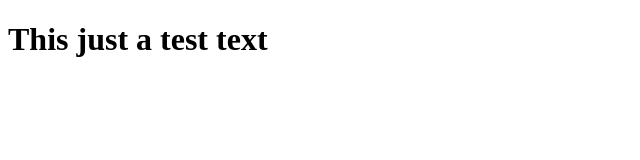
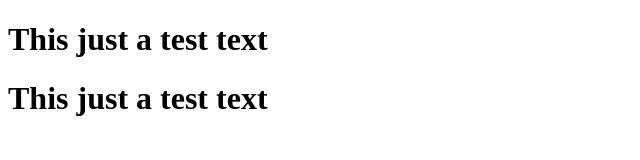
Before and after one commit to mohammad-hossein-cholaki/small-Project, a plain HTML site: page index.html in a window 1280 px wide. Shown: the whole page, without its empty margins (0-640 px from the left). Drawn offline with Linux system fonts and the light colour scheme.

Commit message:
small change

```diff
--- a/index.html
+++ b/index.html
@@ -9,6 +9,7 @@
 <body>
 
     <h1>This just a test text</h1>
+    <h1>This just a test text</h1>
 
 </body>
 </html>
```
